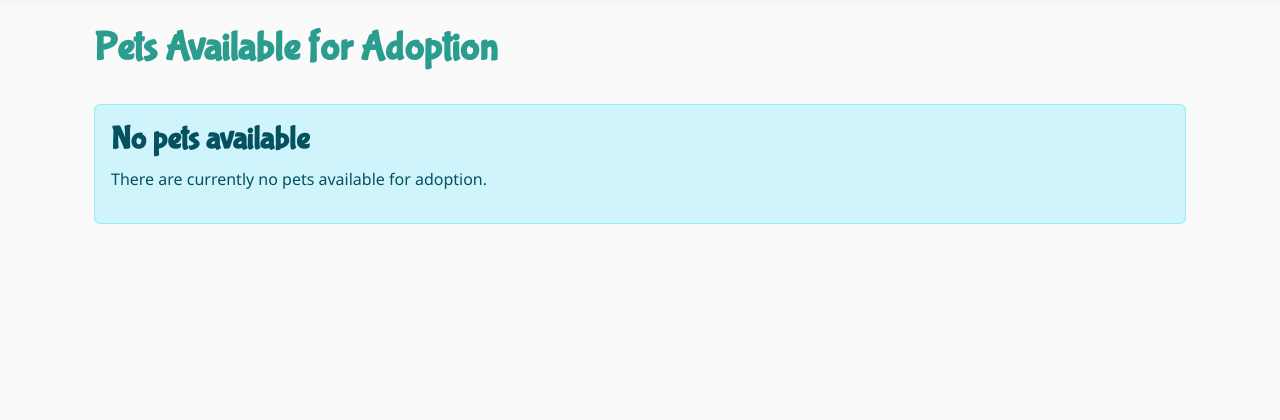
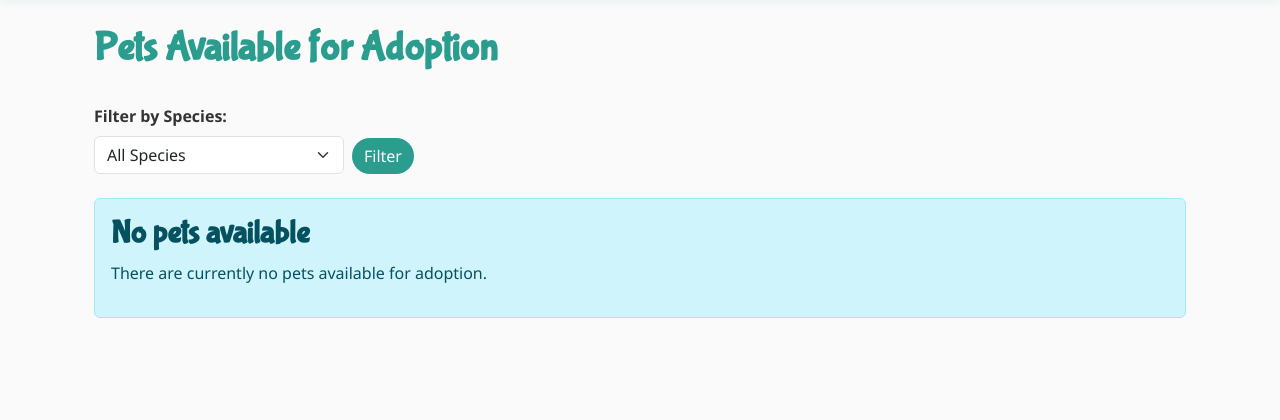
Before and after one commit to aimeelittle1708-hub/fur-ever-home, a Django app: page /pets/ in a window 1280 px wide. Shown: the part 84-504 px from the top of the page. Run offline with Django 4.2, Linux system fonts and the light colour scheme; data that the repository does not hold is empty.

Commit message:
Add filter to view pets page

```diff
--- a/furever/views.py
+++ b/furever/views.py
@@ -25,7 +25,24 @@ def view_pets(request):
         status=Pet.Status.AVAILABLE,
         authorised=True,
     ).order_by('-featured', '-date_added')
-    return render(request, 'view_pets.html', {'pets': pets})
+
+    # Filter by species if provided
+    species = request.GET.get('species')
+    if species:
+        try:
+            pets = pets.filter(species=int(species))
+        except (ValueError, TypeError):
+            pass
+
+    return render(
+        request,
+        'view_pets.html',
+        {
+            'pets': pets,
+            'species_choices': Pet.Species.choices,
+            'selected_species': species,
+        },
+    )
 
 
 def request_pet_start(request):
--- a/templates/view_pets.html
+++ b/templates/view_pets.html
@@ -10,6 +10,27 @@
         </a>
         {% endif %}
     </div>
+
+    <!-- Species Filter -->
+    <form method="get" class="mb-4">
+        <div class="d-flex gap-2 align-items-end flex-wrap">
+            <div style="min-width: 250px;">
+                <label for="species-filter" class="form-label fw-bold">Filter by Species:</label>
+                <select name="species" id="species-filter" class="form-select">
+                    <option value="">All Species</option>
+                    {% for value, label in species_choices %}
+                    <option value="{{ value }}" {% if selected_species|stringformat:"s" == value|stringformat:"s" %}selected{% endif %}>
+                        {{ label }}
+                    </option>
+                    {% endfor %}
+                </select>
+            </div>
+            <button type="submit" class="btn btn-primary">Filter</button>
+            {% if selected_species %}
+            <a href="{% url 'view_pets' %}" class="btn btn-secondary">Clear Filter</a>
+            {% endif %}
+        </div>
+    </form>
 
     {% if pets %}
     <div class="row row-cols-1 row-cols-sm-2 row-cols-md-3 g-4">
```
